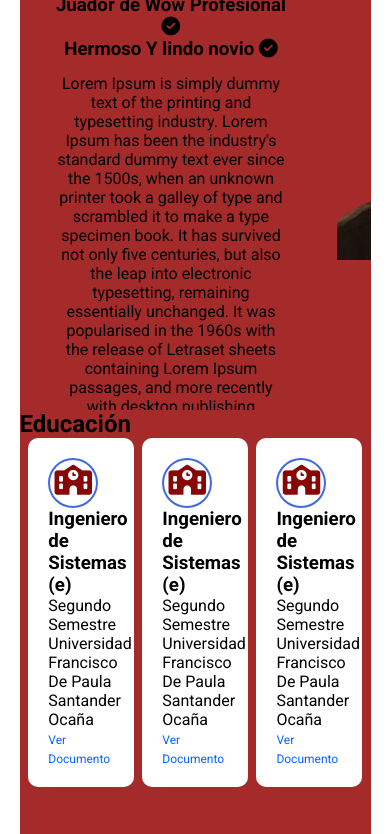
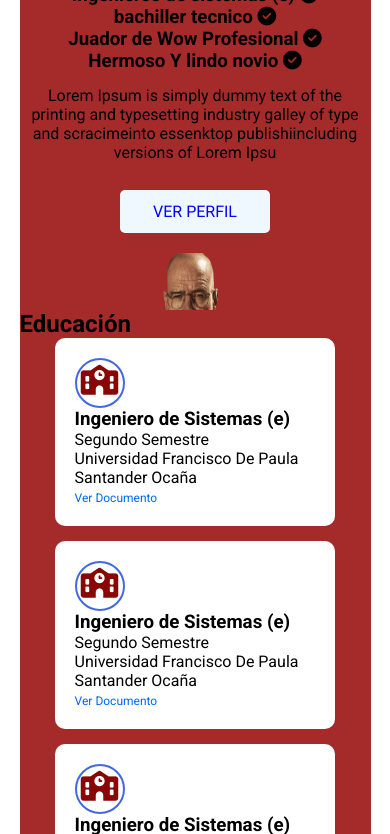
Before and after one commit to Nethedrake/Curriculum, a plain HTML site: page index.html in a window 390 px wide. Shown: the part 270-1104 px from the top of the page. Drawn offline with Linux system fonts and the light colour scheme.

Commit message:
update mediaquery

```diff
--- a/css/estilo.css
+++ b/css/estilo.css
@@ -42,6 +42,7 @@
     .enlaces-header {
         font-weight: 300;
         margin: auto;
+        transition: all ease-in-out .6s;
     }
     .nav .enlaces-header a {
         color: rgb(216, 219, 221);
@@ -327,6 +328,8 @@
    }
 
    /*#################### BREAKPOINT ##################*/
+   /*###BARRA DE MENU####*/
+
    @media screen and (max-width: 700px) {
    .hamburguer {
     display: block;
@@ -361,4 +364,40 @@
     color: #880606;
     background-color: #fff;
    }
+   /* La visual principal */
+   .h1{
+    font-size: 25px;
+   }
+   .contenido-header{
+    width: 100%;
+    height: 500px;
+    display: block;
+   }
+   .contenido-header > img, texto-header{
+    width: 120px;
+    height:120px;
+    animation: ease-in animacion 0.5s;
+    margin-top: 20px;
+    margin-left: 0px
+   }
+
+   /* Section Education */
+   .education, .certificado, .partFooter{
+    width: 80%;
+    margin-bottom: 15px;
+   }
+
+   .certificado img{
+    height: 130px;
+   }
+
+   /* footer */
+   .partFooter img{
+    display: none;
+   }
+
+   footer{
+    padding: 0px;
+   }
+
 }
--- a/index.html
+++ b/index.html
@@ -41,7 +41,7 @@
                     <h3>Juador de Wow Profesional <i class="fa-solid fa-circle-check"></i></h3>
                     <h3>Hermoso Y lindo novio <i class="fa-solid fa-circle-check"></i></h3>
                 </div>
-                <P>Lorem Ipsum is simply dummy text of the printing and typesetting industry. Lorem Ipsum has been the industry's standard dummy text ever since the 1500s, when an unknown printer took a galley of type and scrambled it to make a type specimen book. It has survived not only five centuries, but also the leap into electronic typesetting, remaining essentially unchanged. It was popularised in the 1960s with the release of Letraset sheets containing Lorem Ipsum passages, and more recently with desktop publishing software like Aldus PageMaker including versions of Lorem Ipsu</P>
+                <P>Lorem Ipsum is simply dummy text of the printing and typesetting industry galley of type and scracimeinto essenktop publishiincluding versions of Lorem Ipsu</P>
                 <a href="img/Juan Diego Trigos BENAVIDES.png" target="_blank"> ver perfil</a>
             </section>
             <img src="img/Walter-White-Breaking-Bad-PNG-Picture.png" alt="Walter White">
--- a/js/my.js
+++ b/js/my.js
@@ -12,7 +12,7 @@ document.querySelectorAll(".hamburguer")[0].addEventListener("click", function()
     }
     enlaces_header.classList.toggle("hamburgueropen");
 })
-document.querySelectorAll(".enlaces_header")[0].addEventListener("click", function () {
+document.querySelectorAll(".enlaces_header")[0].addEventListener("click", function (){
     enlaces_header.classList.toggle("hamburgueropen");
     document.querySelectorAll(".hamburguer")[0].style.color = "#000"
 
```
